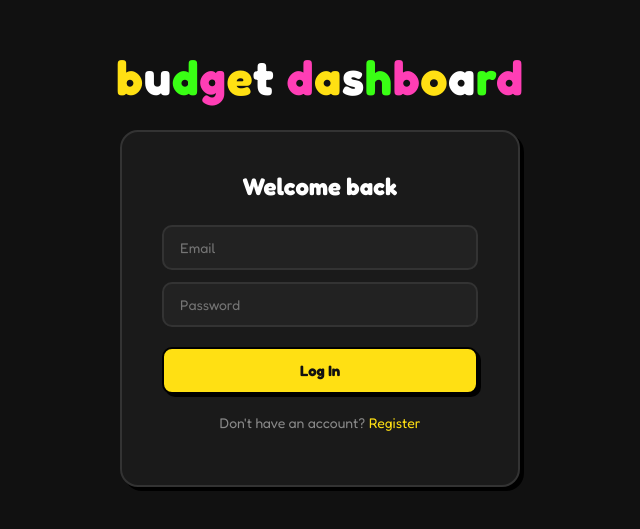
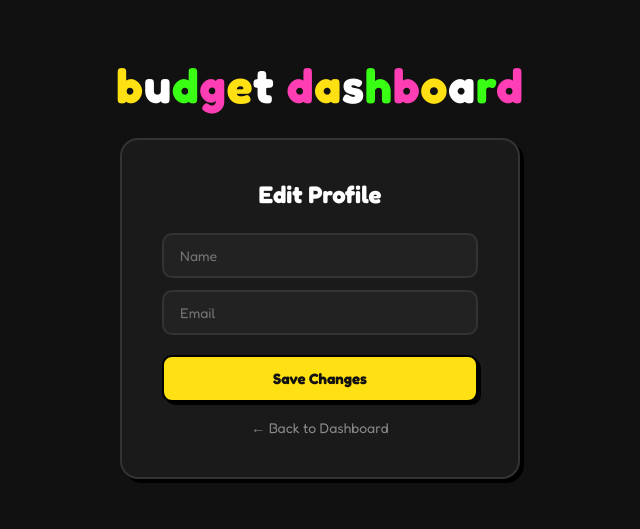
Before and after one commit to rubygkendrick/budget-dashboard, a React (Vite) app: page /profile in a window 1280 px wide. Before the commit this address led to /login. Shown: the part 133-662 px from the top of the page, without its empty margins (320-960 px from the left). Built offline with nearby package versions, Linux system fonts and the light colour scheme.

Commit message:
feat: add profile page and update profile routes

```diff
--- a/src/App.tsx
+++ b/src/App.tsx
@@ -3,6 +3,7 @@ import { AuthProvider } from './context/AuthContext';
 import LoginPage from './pages/LoginPage';
 import RegisterPage from './pages/RegisterPage';
 import DashboardPage from './pages/DashboardPage';
+import ProfilePage from './pages/ProfilePage';
 import './App.css';
 
 
@@ -14,6 +15,7 @@ function App() {
           <Route path="/login" element={<LoginPage />} />
           <Route path="/register" element={<RegisterPage />} />
           <Route path="/dashboard" element={<DashboardPage />} />
+          <Route path="/profile" element={<ProfilePage />} />
           <Route path="*" element={<Navigate to="/login" />} />
         </Routes>
       </BrowserRouter>
--- a/src/pages/DashboardPage.tsx
+++ b/src/pages/DashboardPage.tsx
@@ -14,6 +14,9 @@ export default function DashboardPage() {
   return (
     <div style={{ padding: '40px', color: 'white' }}>
       <h1>Welcome, {user?.name}!</h1>
+      <button onClick={() => navigate('/profile')} style={{ marginTop: '20px', padding: '10px 20px', cursor: 'pointer', marginRight: '12px' }}>
+        Edit Profile
+      </button>
       <button onClick={handleLogout} style={{ marginTop: '20px', padding: '10px 20px', cursor: 'pointer' }}>
         Log Out
       </button>
--- /dev/null
+++ b/src/pages/ProfilePage.tsx
@@ -0,0 +1,183 @@
+// Profile page — allows the logged in user to update their name or email.
+import { useState } from 'react';
+import { useAuth } from '../context/AuthContext';
+import { useNavigate } from 'react-router-dom';
+
+export default function ProfilePage() {
+  const { user, token, login } = useAuth();
+  const navigate = useNavigate();
+  const [name, setName] = useState(user?.name || '');
+  const [email, setEmail] = useState(user?.email || '');
+  const [error, setError] = useState('');
+  const [success, setSuccess] = useState('');
+
+  async function handleSubmit(e: React.SyntheticEvent) {
+    e.preventDefault();
+    setError('');
+    setSuccess('');
+
+    try {
+      const res = await fetch('http://localhost:5000/api/auth/me', {
+        method: 'PUT',
+        headers: {
+          'Content-Type': 'application/json',
+          'Authorization': `Bearer ${token}`,
+        },
+        body: JSON.stringify({ name, email }),
+      });
+
+      const data = await res.json();
+
+      if (!res.ok) {
+        setError(data.error || 'Update failed');
+        return;
+      }
+
+      login(token!, data);
+      setSuccess('Profile updated successfully!');
+    } catch (err) {
+      setError('Something went wrong. Please try again.');
+    }
+  }
+
+  return (
+    <div style={styles.container}>
+      <h1 style={styles.appTitle}>
+        {'budget dashboard'.split('').map((char, i) => (
+          <span key={i} style={{ color: titleColors[i % 4] }}>
+            {char === ' ' ? '\u00A0' : char}
+          </span>
+        ))}
+      </h1>
+
+      <div style={styles.card}>
+        <h2 style={styles.title}>Edit Profile</h2>
+
+        {error && <p style={styles.error}>{error}</p>}
+        {success && <p style={styles.success}>{success}</p>}
+
+        <form onSubmit={handleSubmit} style={styles.form}>
+          <input
+            style={styles.input}
+            type="text"
+            placeholder="Name"
+            value={name}
+            onChange={e => setName(e.target.value)}
+            required
+          />
+          <input
+            style={styles.input}
+            type="email"
+            placeholder="Email"
+            value={email}
+            onChange={e => setEmail(e.target.value)}
+            required
+          />
+          <button style={styles.button} type="submit">Save Changes</button>
+        </form>
+
+        <button onClick={() => navigate('/dashboard')} style={styles.back}>
+          ← Back to Dashboard
+        </button>
+      </div>
+    </div>
+  );
+}
+
+const titleColors = [
+  'var(--color-neon-yellow)',
+  '#ffffff',
+  'var(--color-neon-green)',
+  'var(--color-neon-pink)',
+];
+
+const styles: Record<string, React.CSSProperties> = {
+  container: {
+    minHeight: '100vh',
+    backgroundColor: 'var(--color-bg-page)',
+    display: 'flex',
+    flexDirection: 'column',
+    alignItems: 'center',
+    justifyContent: 'center',
+    gap: '24px',
+  },
+  appTitle: {
+    fontFamily: 'var(--font-sans)',
+    fontSize: '3rem',
+    fontWeight: 700,
+    textTransform: 'lowercase',
+    letterSpacing: '0.02em',
+    margin: 0,
+  },
+  card: {
+    backgroundColor: 'var(--color-bg-card)',
+    borderRadius: 'var(--radius-md)',
+    padding: '40px',
+    width: '100%',
+    maxWidth: '400px',
+    boxShadow: 'var(--shadow-card)',
+    border: 'var(--border-chunky-light)',
+    display: 'flex',
+    flexDirection: 'column',
+    alignItems: 'center',
+  },
+  title: {
+    color: 'var(--color-text-light)',
+    fontSize: '24px',
+    fontWeight: 'bold',
+    marginBottom: '24px',
+    marginTop: 0,
+    textAlign: 'center',
+  },
+  form: {
+    display: 'flex',
+    flexDirection: 'column',
+    alignItems: 'center',
+    gap: '12px',
+    width: '100%',
+  },
+  input: {
+    backgroundColor: 'var(--color-bg-input)',
+    border: 'var(--border-chunky-light)',
+    borderRadius: 'var(--radius-sm)',
+    padding: '12px 16px',
+    color: 'var(--color-text-light)',
+    fontSize: '14px',
+    outline: 'none',
+    fontFamily: 'var(--font-sans)',
+    width: '100%',
+  },
+  button: {
+    backgroundColor: 'var(--color-accent)',
+    color: 'var(--color-text-primary)',
+    border: 'var(--border-chunky)',
+    borderRadius: 'var(--radius-sm)',
+    padding: '12px',
+    fontSize: '15px',
+    fontWeight: 'bold',
+    cursor: 'pointer',
+    marginTop: '8px',
+    boxShadow: 'var(--shadow-btn)',
+    fontFamily: 'var(--font-sans)',
+    width: '100%',
+  },
+  success: {
+    color: 'var(--color-success)',
+    fontSize: '14px',
+    marginBottom: '12px',
+  },
+  error: {
+    color: 'var(--color-danger)',
+    fontSize: '14px',
+    marginBottom: '12px',
+  },
+  back: {
+    background: 'none',
+    border: 'none',
+    color: 'var(--color-text-muted)',
+    cursor: 'pointer',
+    marginTop: '16px',
+    fontSize: '14px',
+    fontFamily: 'var(--font-sans)',
+  },
+};
```
Also changed, not shown: 1 other file (tests, documents, lock files or other folders).
